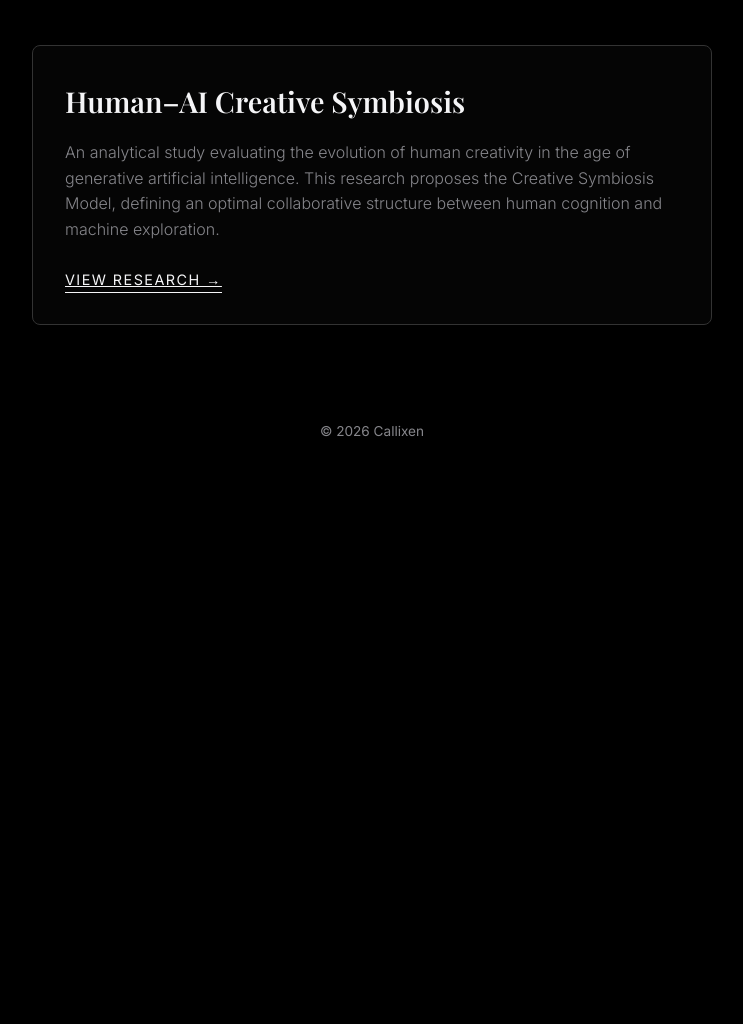
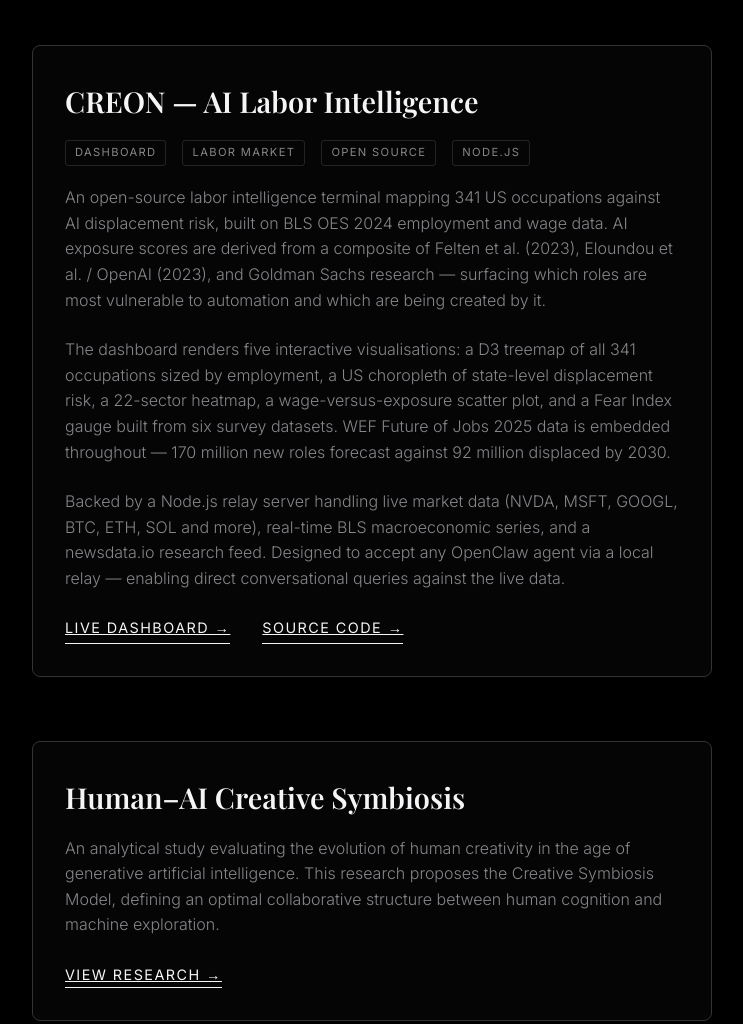
Before and after one commit to Callixen/Callixen, a website built with Vite: page showcase.html in a window 1280 px wide. Shown: the part 344-1368 px from the top of the page, without its empty margins (268-1011 px from the left). Before the commit the page ends 851 px from the top, so only its background shows below. Built offline with nearby package versions, Linux system fonts and the light colour scheme.

Commit message:
added CREON to project showcase

```diff
--- a/showcase.html
+++ b/showcase.html
@@ -41,6 +41,26 @@
         padding-bottom: 4px;
         border-bottom: 1px solid var(--text-main);
       }
+      .project-meta {
+        display: flex;
+        gap: 1rem;
+        flex-wrap: wrap;
+        margin-bottom: 1.2rem;
+      }
+      .project-tag {
+        font-size: 0.7rem;
+        letter-spacing: 0.12em;
+        text-transform: uppercase;
+        color: var(--text-muted);
+        border: 1px solid rgba(255,255,255,0.12);
+        padding: 3px 9px;
+        border-radius: 3px;
+      }
+      .project-links {
+        display: flex;
+        gap: 2rem;
+        flex-wrap: wrap;
+      }
       .back-link {
         margin-bottom: 3rem;
         align-self: flex-start;
@@ -61,6 +81,37 @@
       </header>
 
       <section class="project-card">
+        <h2>CREON — AI Labor Intelligence</h2>
+        <div class="project-meta">
+          <span class="project-tag">Dashboard</span>
+          <span class="project-tag">Labor Market</span>
+          <span class="project-tag">Open Source</span>
+          <span class="project-tag">Node.js</span>
+        </div>
+        <p>
+          An open-source labor intelligence terminal mapping 341 US occupations against AI displacement risk,
+          built on BLS OES 2024 employment and wage data. AI exposure scores are derived from a composite
+          of Felten et al. (2023), Eloundou et al. / OpenAI (2023), and Goldman Sachs research — surfacing
+          which roles are most vulnerable to automation and which are being created by it.
+        </p>
+        <p>
+          The dashboard renders five interactive visualisations: a D3 treemap of all 341 occupations sized
+          by employment, a US choropleth of state-level displacement risk, a 22-sector heatmap, a wage-versus-exposure
+          scatter plot, and a Fear Index gauge built from six survey datasets. WEF Future of Jobs 2025 data
+          is embedded throughout — 170 million new roles forecast against 92 million displaced by 2030.
+        </p>
+        <p>
+          Backed by a Node.js relay server handling live market data (NVDA, MSFT, GOOGL, BTC, ETH, SOL and more),
+          real-time BLS macroeconomic series, and a newsdata.io research feed. Designed to accept any OpenClaw
+          agent via a local relay — enabling direct conversational queries against the live data.
+        </p>
+        <div class="project-links">
+          <a href="https://creon.live" class="project-link" target="_blank" rel="noopener">Live Dashboard →</a>
+          <a href="https://github.com/Callixen/CREON" class="project-link" target="_blank" rel="noopener">Source Code →</a>
+        </div>
+      </section>
+
+      <section class="project-card">
         <h2>Human–AI Creative Symbiosis</h2>
         <p>
           An analytical study evaluating the evolution of human creativity in the age of generative artificial intelligence. This research proposes the Creative Symbiosis Model, defining an optimal collaborative structure between human cognition and machine exploration.
```
